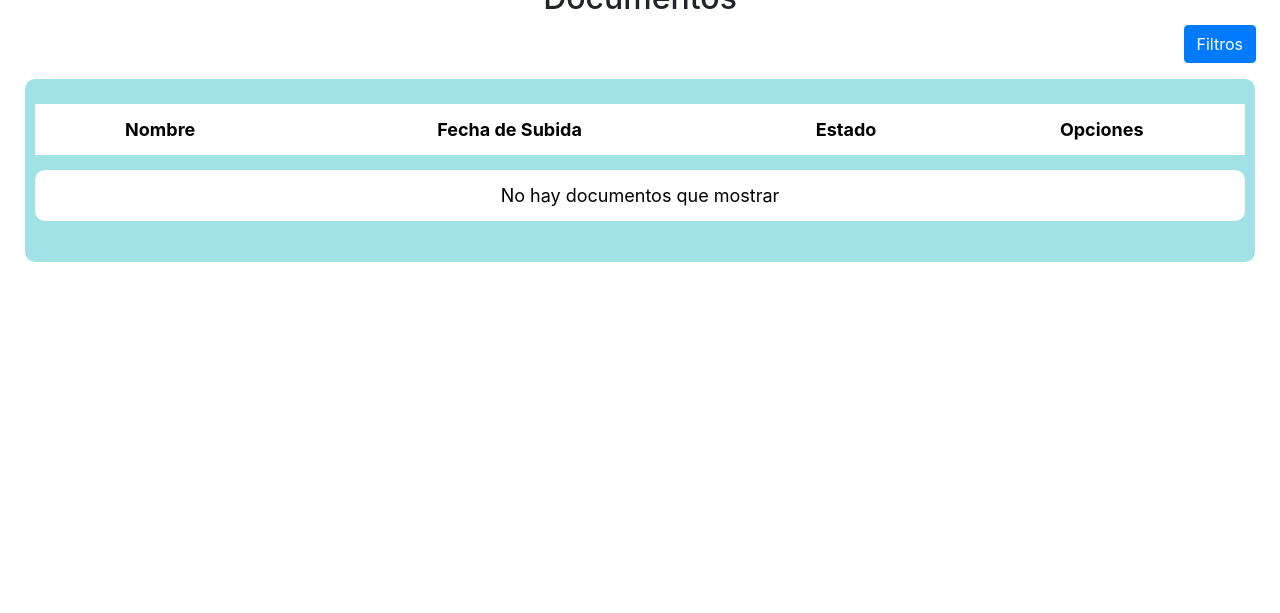
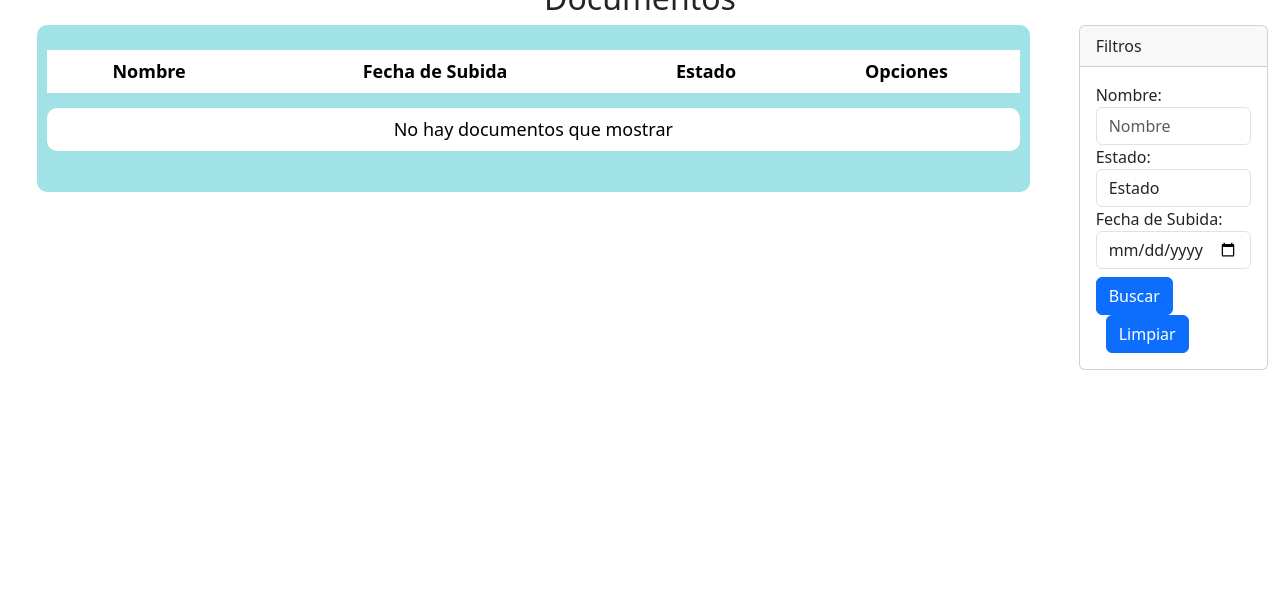
Before and after one commit to ISPP-Grupo-10/cocemfe-sevilla, a Django app: page /documents/ in a window 1280 px wide. Shown: the part 187-800 px from the top of the page. Run offline with Django 5.2, Linux system fonts and the light colour scheme; data that the repository does not hold is empty; some libraries are stand-ins or nearby versions.

Commit message:
feat: filtrado como columna
Se ha modificado el filtrado para que sea una columna en lugar de un modal

#42

```diff
--- a/codenfe_sevilla/base/templates/base.html
+++ b/codenfe_sevilla/base/templates/base.html
@@ -6,7 +6,6 @@
   {% load bootstrap5 %}
   {% bootstrap_css %}
   {% bootstrap_javascript %}
-  <link rel="stylesheet" href="https://maxcdn.bootstrapcdn.com/bootstrap/4.5.2/css/bootstrap.min.css">
 
 </head>
 <body>
--- a/codenfe_sevilla/documents/templates/docsList.html
+++ b/codenfe_sevilla/documents/templates/docsList.html
@@ -2,56 +2,10 @@
 {% load static %}
 
 {% block contenido %}
+<div class="container-fluid">
     <h2 class="text-center">Documentos</h2>
-
-<!-- Botón para abrir el modal de búsqueda -->
-<div class="text-right mb-3 mr-4">
-    <button type="button" class="btn btn-primary" data-toggle="modal" data-target="#searchModal">
-        Filtros
-    </button>
-</div>
-
-<!-- Modal de búsqueda -->
-<div class="modal fade" id="searchModal" tabindex="-1" role="dialog" aria-labelledby="searchModalLabel" aria-hidden="true">
-    <div class="modal-dialog modal-lg" role="document">
-        <div class="modal-content">
-            <div class="modal-header">
-                <h5 class="modal-title" id="searchModalLabel">Filtros</h5>
-                <button type="button" class="close" data-dismiss="modal" aria-label="Close">
-                    <span aria-hidden="true">&times;</span>
-                </button>
-            </div>
-            <div class="modal-body">
-                <!-- Aquí va el formulario de búsqueda -->
-                <form id="searchForm" method="GET" action="{% url 'docsList' %}">
-                    <!-- Formulario de búsqueda -->
-                    <form method="GET" action="{% url 'docsList' %}">
-                        <div class="form-row align-items-center justify-content-center mb-3">
-                            <div class="col-auto">
-                                <input type="text" name="name" class="form-control" placeholder="Nombre">
-                            </div>
-                            <div class="col-auto">
-                                <select name="status" class="form-control">
-                                    <option value="">Estado</option>
-                                    <!-- Opciones para el estado -->
-                                </select>
-                            </div>
-                            <div class="col-auto">
-                                <input type="date" name="start_date" class="form-control">
-                            </div>
-                        </div>
-                    </form>
-                </form>
-            </div>
-            <div class="modal-footer">
-                <button type="button" class="btn btn-secondary" data-dismiss="modal">Cerrar</button>
-                <button type="submit" form="searchForm" class="btn btn-primary">Buscar</button>
-            </div>
-        </div>
-    </div>
-</div>
-
-
+    <div class="row">
+        <div class="col-md-10">
             <div class="contenedor-table">
                 <table class="table table-borderless text-center tabla-personalizada">
                     <thead>
@@ -89,6 +43,38 @@
                     </tbody>
                 </table>
             </div>
+        </div>
+        <div class="col-md-2">
+            <div class="card">
+                <div class="card-header">Filtros</div>
+                <div class="card-body">
+                    <form id="searchForm" method="GET" action="{% url 'docsList' %}">
+                        <div class="form-group">
+                            <label for="name">Nombre:</label>
+                            <input type="text" name="name" id="name" class="form-control" placeholder="Nombre" value="{{ request.GET.name }}">
+                        </div>
+                        <div class="form-group">
+                            <label for="status">Estado:</label>
+                            <select name="status" id="status" class="form-control">
+                                <option value="" disabled {% if not request.GET.status %}selected{% endif %}>Estado</option>
+                                <option value="True" {% if request.GET.status == 'True' %}selected{% endif %}>Abierto</option>
+                                <option value="False" {% if request.GET.status == 'False' %}selected{% endif %}>Cerrado</option>
+                            </select>
+                        </div>
+                        <div class="form-group">
+                            <label for="start_date">Fecha de Subida:</label>
+                            <input type="date" name="start_date" id="start_date" class="form-control" value="{{ request.GET.start_date }}">
+                        </div>
+                        <div class="form-group mt-2 text-right">
+                            <button type="submit" class="btn btn-primary">Buscar</button>
+                            <a href="{% url 'docsList' %}" class="btn btn-primary">Limpiar</a>
+                        </div>
+                    </form>
+                </div>
+            </div>
+        </div>
+    </div>
+</div>
 
 <link rel="stylesheet" href="{% static 'css/docsList.css' %}"/>
 {% endblock %}
```
Lines whose indentation alone changed are shown as unchanged.
